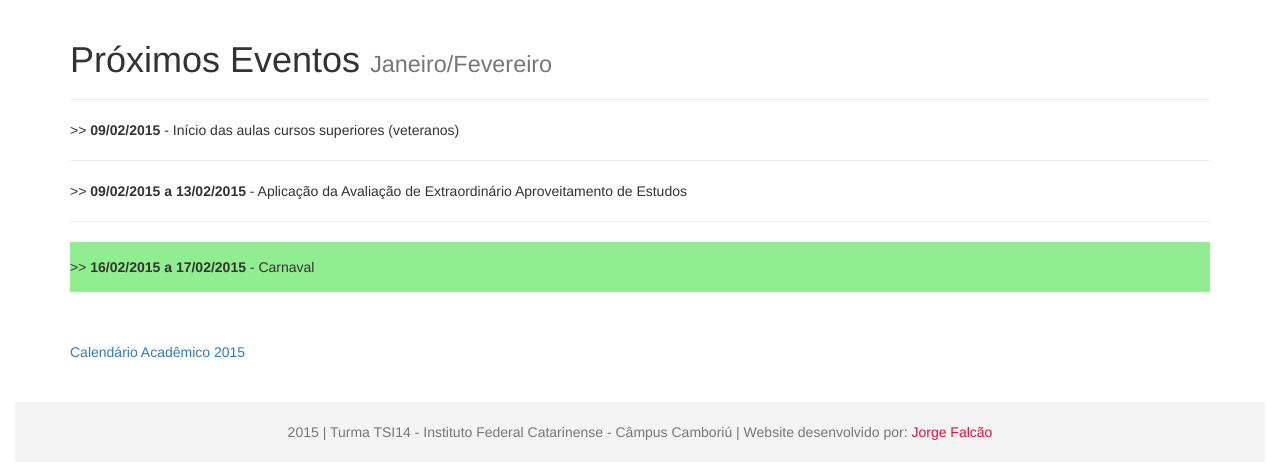
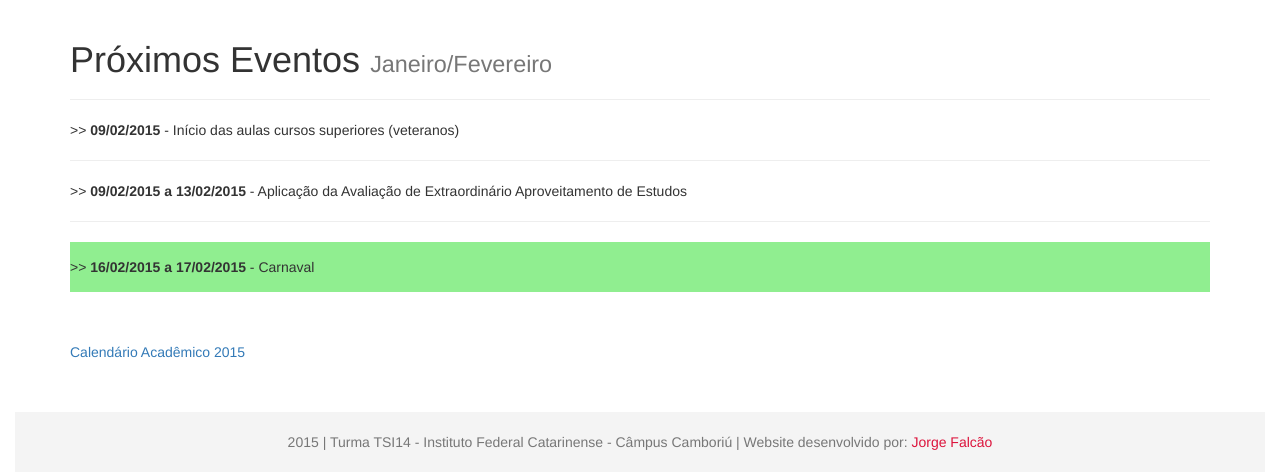
Before and after one commit to jorgefalcao/turmatsi14, a Jekyll site: the page built from agenda/index.html, in a window 1280 px wide. Shown: the part 471-943 px from the top of the page. Built offline with Jekyll 4.4.1, drawn with Linux system fonts in a browser that asks for light colours; nearby versions of some CDN libraries; library files that are not in the unit come from our copies.

Commit message:
Update index.html

```diff
--- a/agenda/index.html
+++ b/agenda/index.html
@@ -12,6 +12,6 @@
 >> <b>09/02/2015 a 13/02/2015</b> - Aplicação da Avaliação de Extraordinário Aproveitamento de Estudos
 <hr>
 <div style="background-color:lightgreen; padding:15px 0px 15px 0px;"> >> <b>16/02/2015 a 17/02/2015</b> - Carnaval</div>
-<div style="margin-top:50px;">
+<div style="margin-top:50px; margin-bottom: 20px;">
 <a href="{{ site.baseurl }}/assets/calendario-academico.pdf">Calendário Acadêmico 2015</a>
 </div>
```
